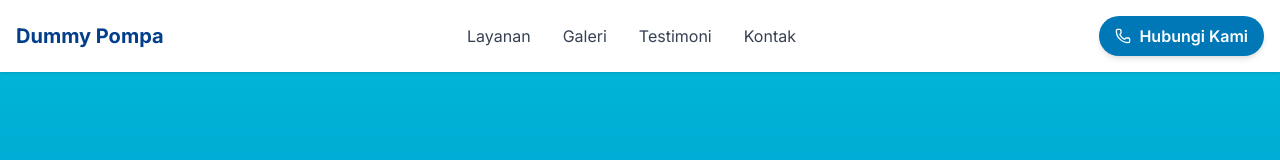
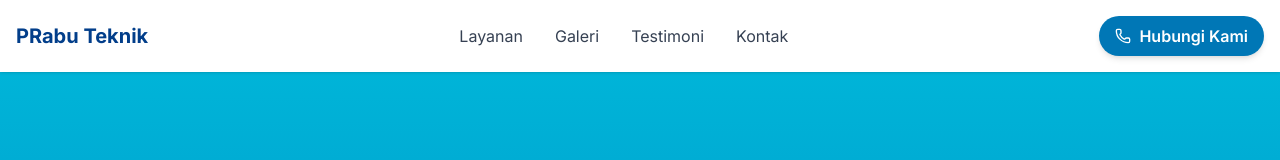
Before and after one commit to zunarvy19/vanpump, a Next.js app: page / in a window 1280 px wide. Shown: the top 160 px of the page. Built offline with nearby package versions, Linux system fonts and the light colour scheme.

Commit message:
feat: website name

```diff
--- a/app/layout.tsx
+++ b/app/layout.tsx
@@ -8,7 +8,7 @@ import "./globals.css";
 const inter = Inter({ subsets: ["latin"] });
 
 export const metadata: Metadata = {
-  title: "Dummy Pompa | Service Pompa Air & Pengeboran Sumur Profesional",
+  title: "PRabu Teknik | Service Pompa Air & Pengeboran Sumur Profesional",
   icons: {
     icon: "/favicon.ico",
   },
@@ -22,15 +22,16 @@ export const metadata: Metadata = {
     "perbaikan pompa air",
   ],
   openGraph: {
-    title: "Dummy Pompa | Service Pompa Air & Pengeboran Sumur Profesional",
+    title: "PRabu Teknik | Service Pompa Air & Pengeboran Sumur Profesional",
     description: "Layanan cepat, bergaransi, dan didukung teknisi berpengalaman.",
     url: "https://dummypompa.vercel.app",
-    siteName: "Dummy Pompa",
+    siteName: "PRabu Teknik",
     locale: "id_ID",
     type: "website",
   },
   alternates: { canonical: "https://dummypompa.vercel.app" },
 };
+
 
 export default function RootLayout({
   children,
--- a/components/Footer.tsx
+++ b/components/Footer.tsx
@@ -7,7 +7,7 @@ export default function Footer() {
       <div className="container mx-auto grid md:grid-cols-3 gap-10 text-center md:text-left">
 
         <div>
-          <h3 className="font-bold text-xl mb-4">Dummy Pompa</h3>
+          <h3 className="font-bold text-xl mb-4">PRabu Teknik</h3>
           <p className="text-sky-200">
             Penyedia jasa service pompa air dan pengeboran sumur terpercaya dengan teknisi ahli dan garansi di setiap pekerjaan.
           </p>
@@ -33,7 +33,7 @@ export default function Footer() {
       </div>
       <div className="container mx-auto text-center border-t border-sky-800 mt-12 pt-6">
         <p className="text-sm text-sky-300">
-          © {new Date().getFullYear()} Dummy Pompa. All rights reserved.
+          © {new Date().getFullYear()} PRabu Teknik. All rights reserved.
         </p>
         <p className="text-sm text-sky-300">
           Managed by <a href="https://instagram.com/zunarvy" className="hover:text-sky-300 transition-colors font-semibold"><span className="text-white">Zunarvy</span></a>
--- a/components/Header.tsx
+++ b/components/Header.tsx
@@ -15,7 +15,7 @@ export default function Header() {
     <header className="sticky top-0 z-50 bg-white/80 backdrop-blur-lg shadow-sm">
       <div className="container mx-auto flex justify-between items-center p-4">
         <Link href="/" className="text-xl font-bold text-[#023E8A]">
-          Dummy Pompa
+          PRabu Teknik
         </Link>
         <nav className="hidden md:flex gap-8 items-center">
           <Link href="#layanan" className={navLinkClasses}>
@@ -34,7 +34,7 @@ export default function Header() {
         <a
           href="https://wa.me/6289676570369"
           className="bg-[#0077B6] text-white px-4 py-2 rounded-full flex items-center gap-2
-                     hover:bg-[#023E8A] transition-colors shadow-md hover:shadow-lg transform hover:scale-105"
+                    hover:bg-[#023E8A] transition-colors shadow-md hover:shadow-lg transform hover:scale-105"
         >
           <Phone size={16} />
           <span className="font-semibold">Hubungi Kami</span>
```
